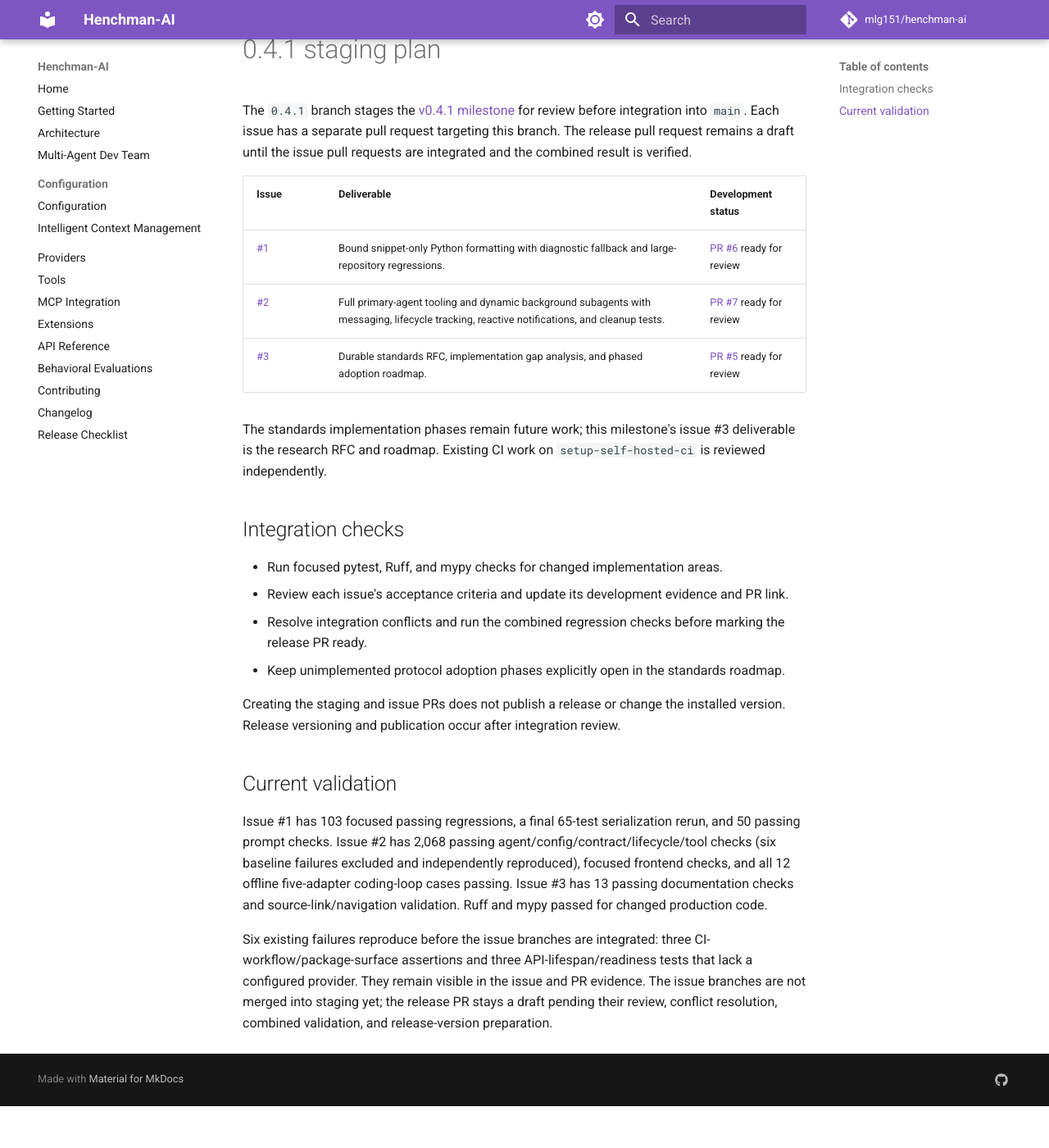
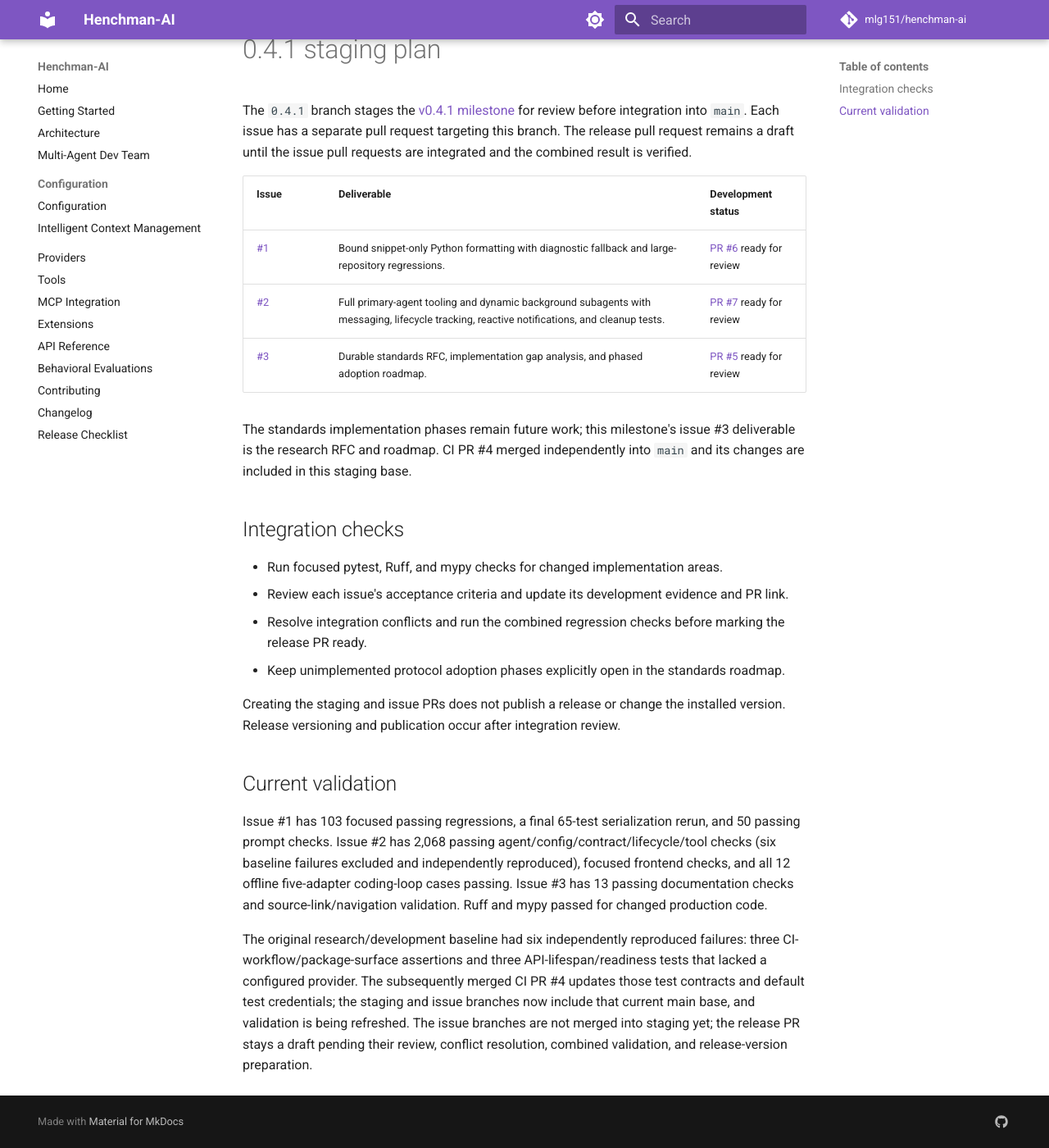
Before and after one commit to mlg151/henchman-ai, an MkDocs documentation site: the page built from docs/releases/0.4.1.md, in a window 1280 px wide and 1400 px high, scrolled down 58 px. Shown: the whole window at 82% size. Built offline with MkDocs 1.6.1 and Material for MkDocs 9.7.7, drawn with Linux system fonts in a browser that asks for light colours; comment, search, counter and statistics services are not loaded; before the commit the page ends 1407 px from its top, so only the background shows below that.

Commit message:
docs: refresh staging after merged CI baseline fixes

```diff
--- a/docs/releases/0.4.1.md
+++ b/docs/releases/0.4.1.md
@@ -8,7 +8,7 @@ The `0.4.1` branch stages the [v0.4.1 milestone](https://github.com/mlg151/hench
 | [#2](https://github.com/mlg151/henchman-ai/issues/2) | Full primary-agent tooling and dynamic background subagents with messaging, lifecycle tracking, reactive notifications, and cleanup tests. | [PR #7](https://github.com/mlg151/henchman-ai/pull/7) ready for review |
 | [#3](https://github.com/mlg151/henchman-ai/issues/3) | Durable standards RFC, implementation gap analysis, and phased adoption roadmap. | [PR #5](https://github.com/mlg151/henchman-ai/pull/5) ready for review |
 
-The standards implementation phases remain future work; this milestone's issue #3 deliverable is the research RFC and roadmap. Existing CI work on `setup-self-hosted-ci` is reviewed independently.
+The standards implementation phases remain future work; this milestone's issue #3 deliverable is the research RFC and roadmap. CI PR #4 merged independently into `main` and its changes are included in this staging base.
 
 ## Integration checks
 
@@ -23,4 +23,4 @@ Creating the staging and issue PRs does not publish a release or change the inst
 
 Issue #1 has 103 focused passing regressions, a final 65-test serialization rerun, and 50 passing prompt checks. Issue #2 has 2,068 passing agent/config/contract/lifecycle/tool checks (six baseline failures excluded and independently reproduced), focused frontend checks, and all 12 offline five-adapter coding-loop cases passing. Issue #3 has 13 passing documentation checks and source-link/navigation validation. Ruff and mypy passed for changed production code.
 
-Six existing failures reproduce before the issue branches are integrated: three CI-workflow/package-surface assertions and three API-lifespan/readiness tests that lack a configured provider. They remain visible in the issue and PR evidence. The issue branches are not merged into staging yet; the release PR stays a draft pending their review, conflict resolution, combined validation, and release-version preparation.
+The original research/development baseline had six independently reproduced failures: three CI-workflow/package-surface assertions and three API-lifespan/readiness tests that lacked a configured provider. The subsequently merged CI PR #4 updates those test contracts and default test credentials; the staging and issue branches now include that current main base, and validation is being refreshed. The issue branches are not merged into staging yet; the release PR stays a draft pending their review, conflict resolution, combined validation, and release-version preparation.
```
